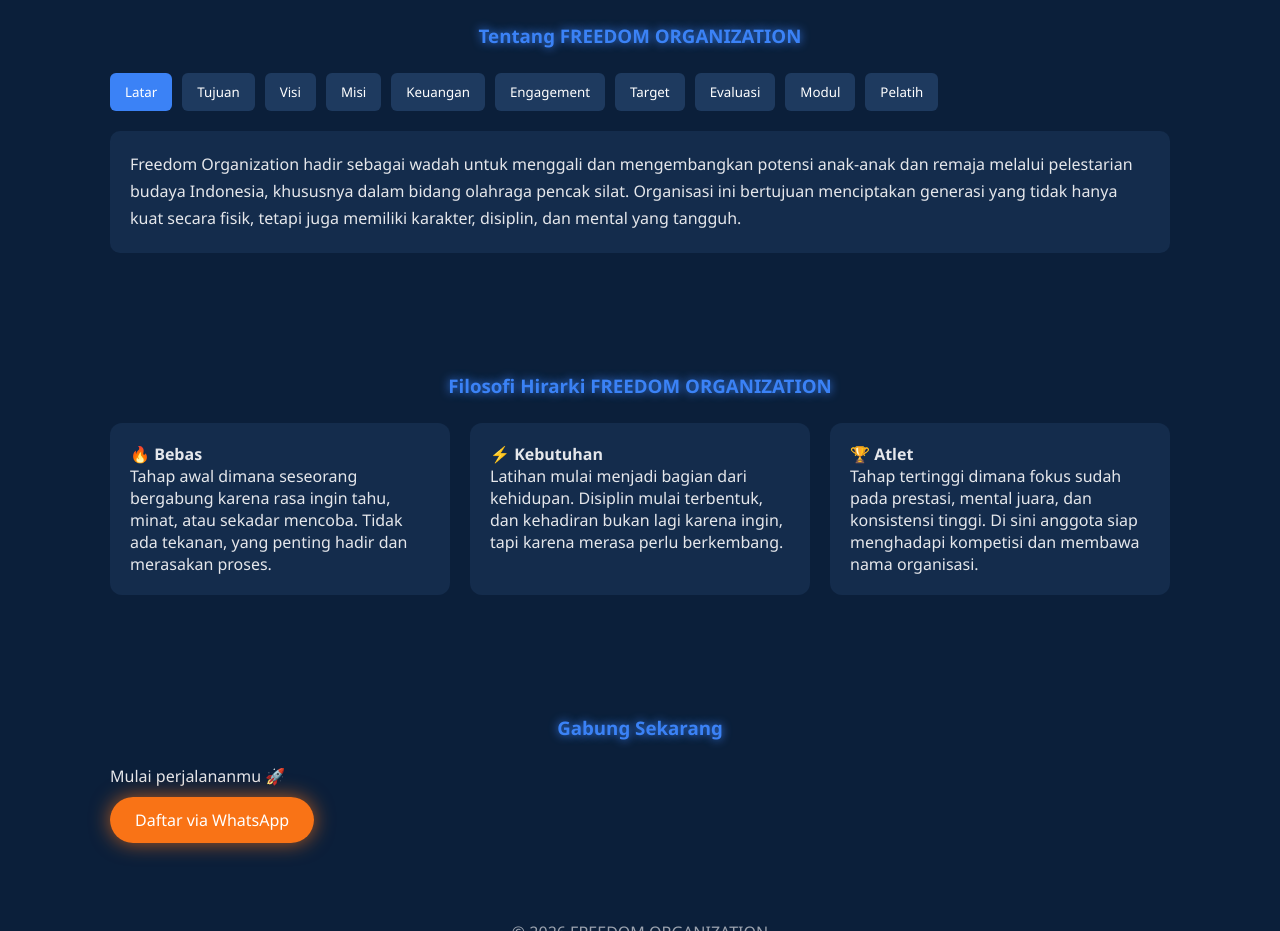
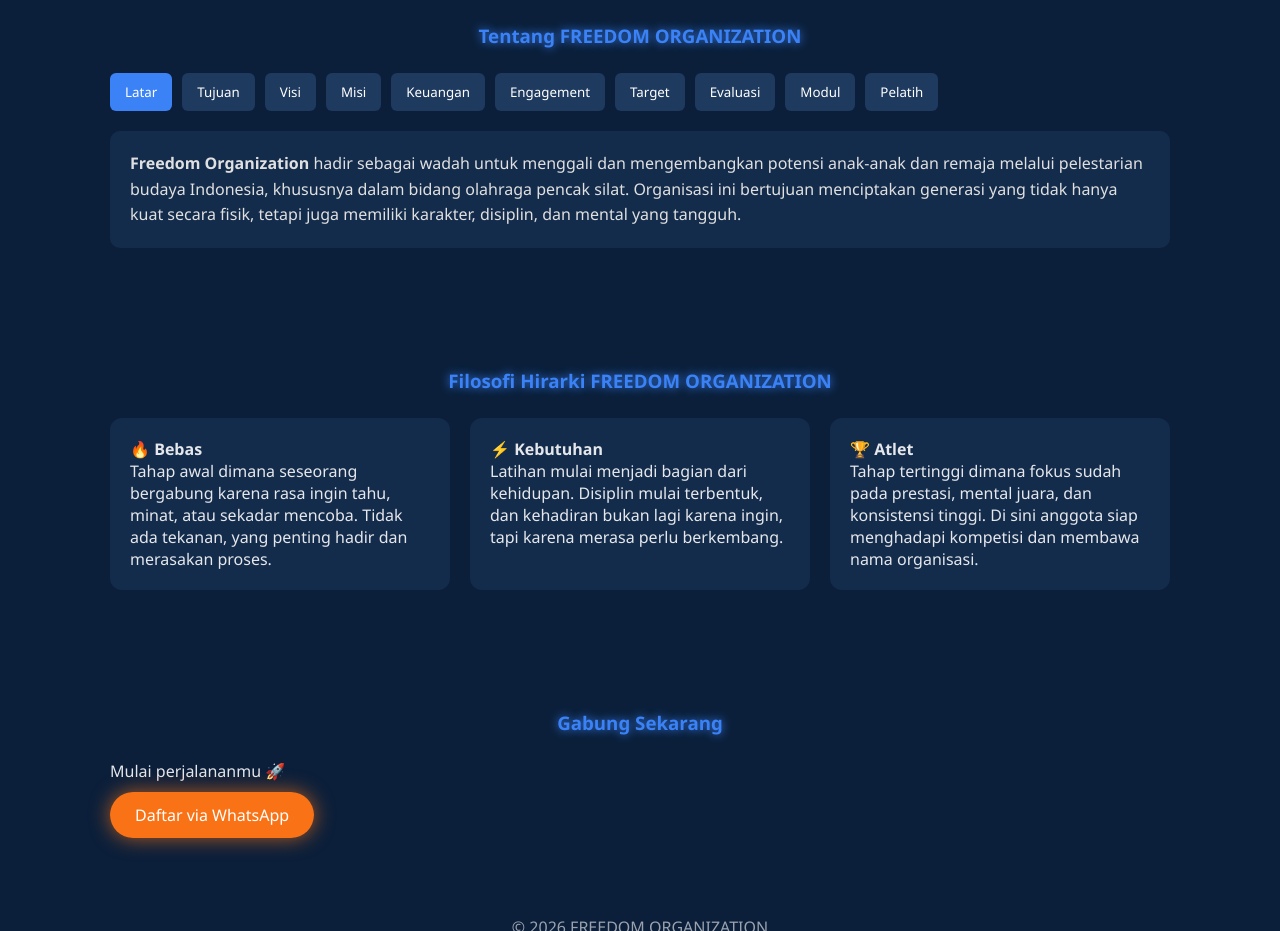
Before and after one commit to mirjet36-pixel/mirjet, a plain HTML site: page index.html in a window 1280 px wide. Shown: the part 900-1831 px from the top of the page. Drawn offline with Linux system fonts and the light colour scheme.

Commit message:
Update index.html

```diff
--- a/index.html
+++ b/index.html
@@ -202,8 +202,8 @@ footer{text-align:center;padding:30px;color:#9ca3af;}
 <button class="tab-btn" onclick="openTab(event,'pelatih')">Pelatih</button>
 </div>
 
-<div class="tab-content active" id="latar">
-Freedom Organization hadir sebagai wadah untuk menggali dan mengembangkan potensi anak-anak dan remaja melalui pelestarian budaya Indonesia, khususnya dalam bidang olahraga pencak silat. Organisasi ini bertujuan menciptakan generasi yang tidak hanya kuat secara fisik, tetapi juga memiliki karakter, disiplin, dan mental yang tangguh.
+<div class="tab-content active" id="latar" style="line-height: 1.6; color: #e0e0e0;">
+    <strong>Freedom Organization</strong> hadir sebagai wadah untuk menggali dan mengembangkan potensi anak-anak dan remaja melalui pelestarian budaya Indonesia, khususnya dalam bidang olahraga pencak silat. Organisasi ini bertujuan menciptakan generasi yang tidak hanya kuat secara fisik, tetapi juga memiliki karakter, disiplin, dan mental yang tangguh.
 </div>
 
 <div class="tab-content" id="tujuan">
```
